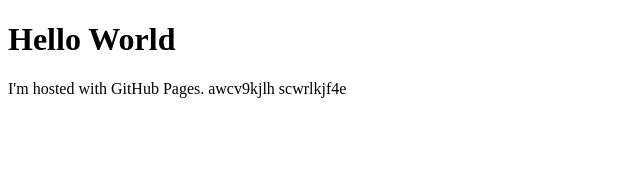
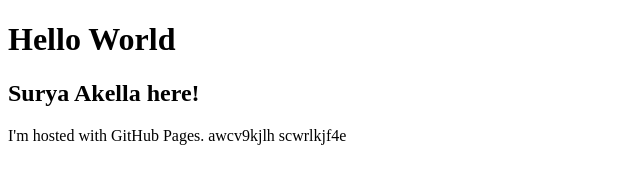
Before and after one commit to supra7/supra7.github.io, a plain HTML site: page index.html in a window 1280 px wide. Shown: the whole page, without its empty margins (0-640 px from the left). Drawn offline with Linux system fonts and the light colour scheme.

Commit message:
awcv9kjlh scwrlkjf4e

```diff
--- a/index.html
+++ b/index.html
@@ -2,6 +2,7 @@
 <html>
 <body>
 <h1>Hello World</h1>
+<h2>Surya Akella here!</h2>
 <p>I'm hosted with GitHub Pages.
 awcv9kjlh scwrlkjf4e
 </p>
```
